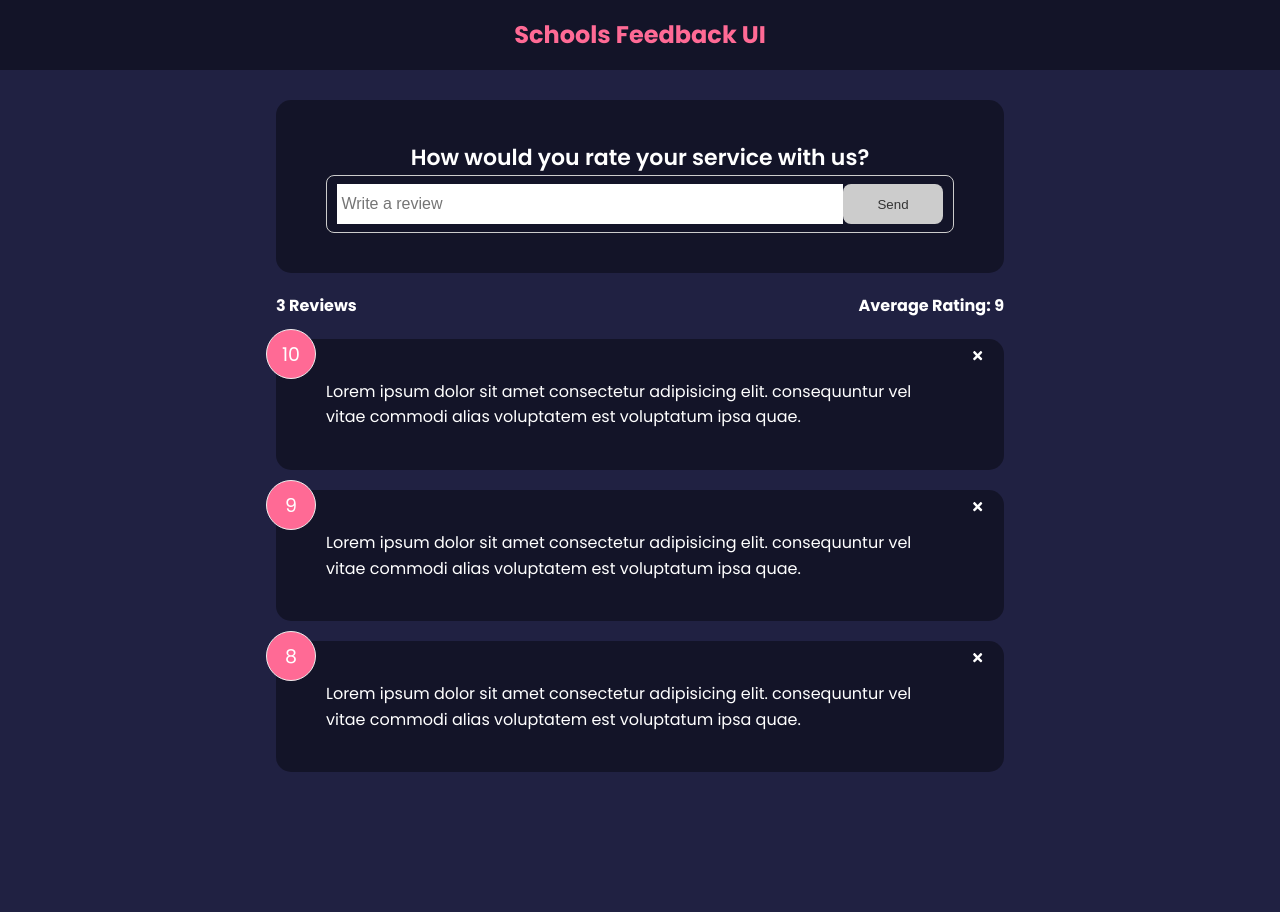
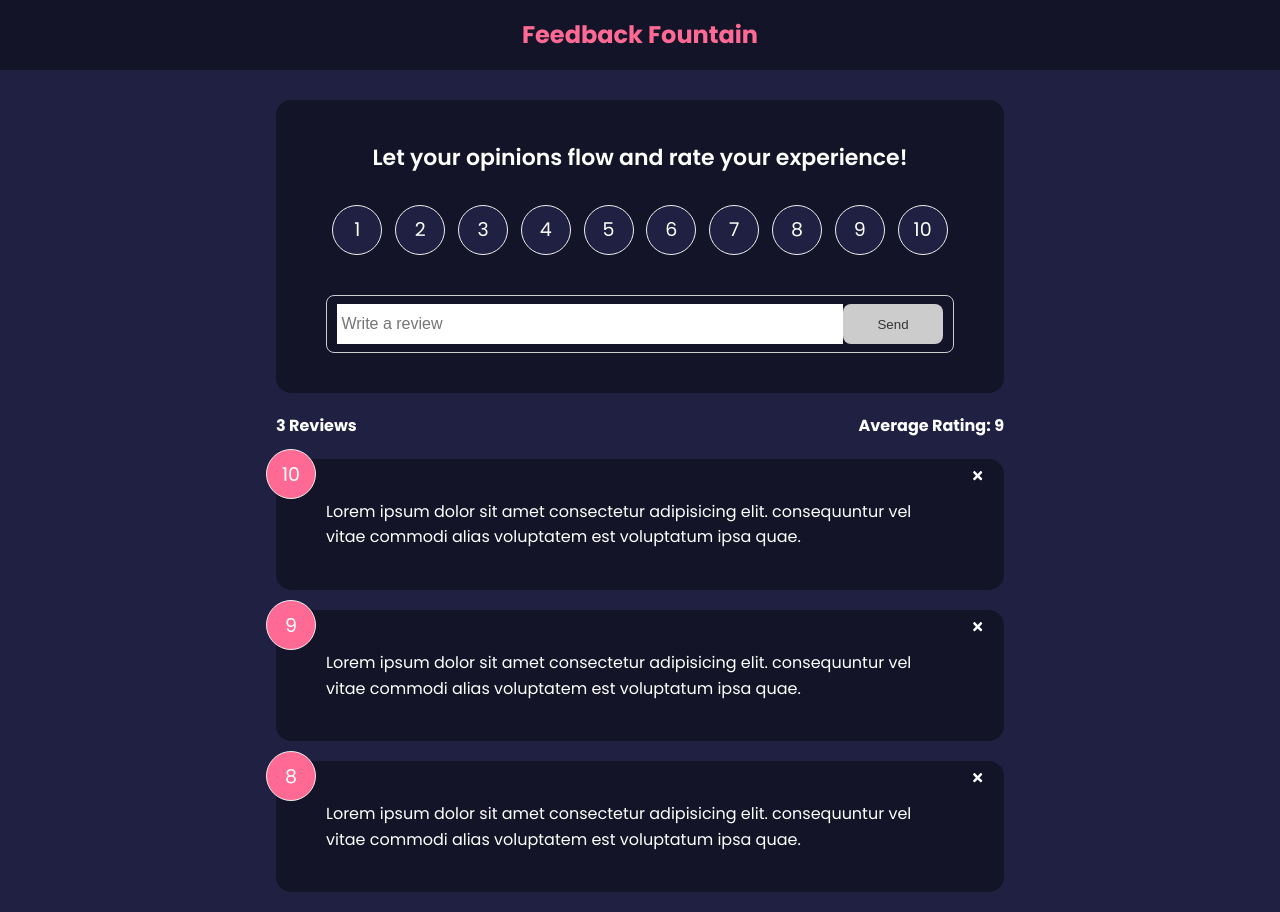
Before and after one commit to stefanintech/feedback-app, a React (Create React App) app: page / in a window 1280 px wide. Before the commit the page ends 800 px from the top, so only its background shows below. Built offline with nearby package versions, Linux system fonts and the light colour scheme.

Commit message:
fixed form and added rating

```diff
--- a/public/index.html
+++ b/public/index.html
@@ -11,7 +11,7 @@
     />
     <link rel="apple-touch-icon" href="%PUBLIC_URL%/logo192.png" />
     <link rel="manifest" href="%PUBLIC_URL%/manifest.json" />
-    <title>Schools Feedback UI</title>
+    <title>Feedback Fountain</title>
   </head>
   <body
     <div id="root"></div>
--- a/src/components/FeedbackForm.jsx
+++ b/src/components/FeedbackForm.jsx
@@ -1,9 +1,11 @@
 import { useState } from "react"
 import Card from "./shared/Card"
 import Button from "./shared/Button"
+import RatingSelect from "./RatingSelect"
+function FeedbackForm() {
 
-function FeedbackForm() {
   const [text, setText] = useState('')
+  const [rating, setRating] = useState(10)
   const [btnDisabled, setBtnDisabled] = useState(true)
   const [message, setMessage] = useState('')
 
@@ -25,8 +27,8 @@
 
   return <Card>
     <form>
-        <h2>How would you rate your service with us?</h2>
-        {/* rating select component */}
+        <h2>Let your opinions flow and rate your experience!</h2>
+        <RatingSelect />
         <div className="input-group">
           <input onChange={handleTextChange} type="text" placeholder=" Write a review" value={text} />
           <Button type="submit" isDisabled={btnDisabled}>Send</Button>
--- a/src/components/Header.jsx
+++ b/src/components/Header.jsx
@@ -15,7 +15,7 @@
 }
 
 Header.defaultProps = {
-    text: 'Schools Feedback UI',
+    text: 'Feedback Fountain',
     bgColor: 'rgba(0,0,0,0.4)',
     textColor: '#ff6a95'
 }
--- /dev/null
+++ b/src/components/RatingSelect.jsx
@@ -0,0 +1,25 @@
+function RatingSelect({ select, selected }) {
+    const handleChange = (e) => {
+      select(+e.currentTarget.value)
+    }
+
+    return (
+      <ul className='rating'>
+        {Array.from({ length: 10 }, (_, i) => (
+          <li key={`rating-${i + 1}`}>
+            <input
+              type='radio'
+              id={`num${i + 1}`}
+              name='rating'
+              value={i + 1}
+              onChange={handleChange}
+              checked={selected === i + 1}
+            />
+            <label htmlFor={`num${i + 1}`}>{i + 1}</label>
+          </li>
+        ))}
+      </ul>
+    )
+  }
+
+  export default RatingSelect
--- a/src/index.css
+++ b/src/index.css
@@ -62,7 +62,7 @@
 .rating li,
 .num-display {
   position: relative;
-  background: #f4f4f4;
+  background: #202142;
   width: 50px;
   height: 50px;
   padding: 10px;
```
